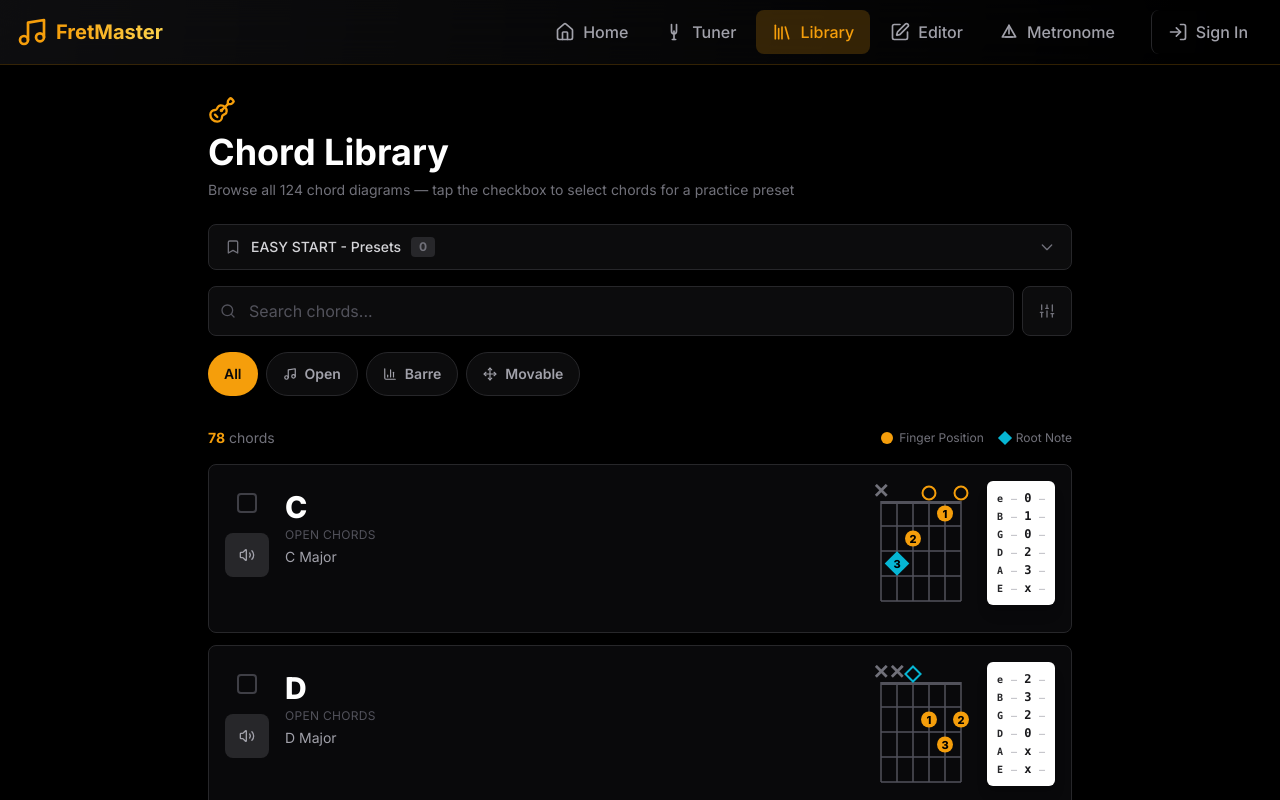
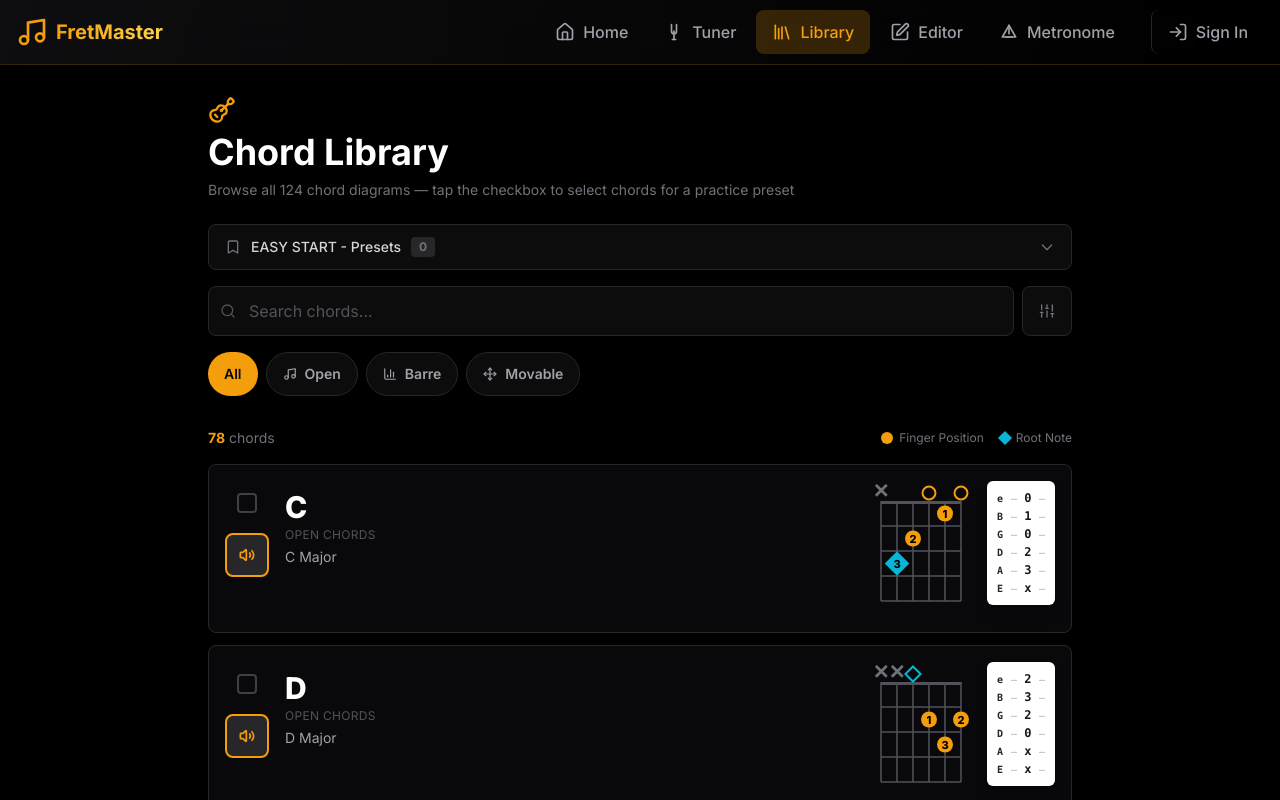
Before and after one commit to randysoller/onspace-9bg96c-13939, a React (Vite) app: page /library in a window 1280 px wide. Built offline with nearby package versions, Linux system fonts and the light colour scheme.

Commit message:
Add orange borders to chord playback buttons

```diff
--- a/src/components/features/ChordDetailModal.tsx
+++ b/src/components/features/ChordDetailModal.tsx
@@ -296,9 +296,9 @@ export default function ChordDetailModal({
           <div className="px-3 pb-1 flex flex-col items-center gap-2 flex-shrink-0">
             <button
               onClick={onPlay}
-              className="w-[52px] h-[52px] bg-amber-500 hover:bg-amber-600 text-zinc-950 font-bold rounded-lg flex items-center justify-center transition-colors active:scale-95"
+              className="w-[52px] h-[52px] bg-amber-500 hover:bg-amber-600 text-zinc-950 font-bold rounded-lg flex items-center justify-center transition-colors active:scale-95 border-2 border-amber-500"
             >
-              <Volume2 className="w-8 h-8" />
+              <Volume2 className="w-8 h-8 stroke-[2.5]" />
             </button>
             {/* FIX #6: Only show Edit button if onEdit handler is provided */}
             {onEdit && (
--- a/src/pages/ChordLibrary.tsx
+++ b/src/pages/ChordLibrary.tsx
@@ -57,9 +57,9 @@ function ChordCard({ chord, isSelected, onToggleSelect, onClick }: ChordCardProp
               e.stopPropagation();
               playChord(chord);
             }}
-            className="flex-shrink-0 p-2 bg-zinc-800 hover:bg-amber-500 text-zinc-400 hover:text-zinc-950 rounded-lg transition-all group"
+            className="flex-shrink-0 p-2 bg-zinc-800 hover:bg-amber-500 text-amber-500 hover:text-zinc-950 rounded-lg transition-all group border-2 border-amber-500"
           >
-            <Volume2 className="w-4 h-4" />
+            <Volume2 className="w-4 h-4 stroke-[2.5]" />
           </button>
         </div>
 
```
